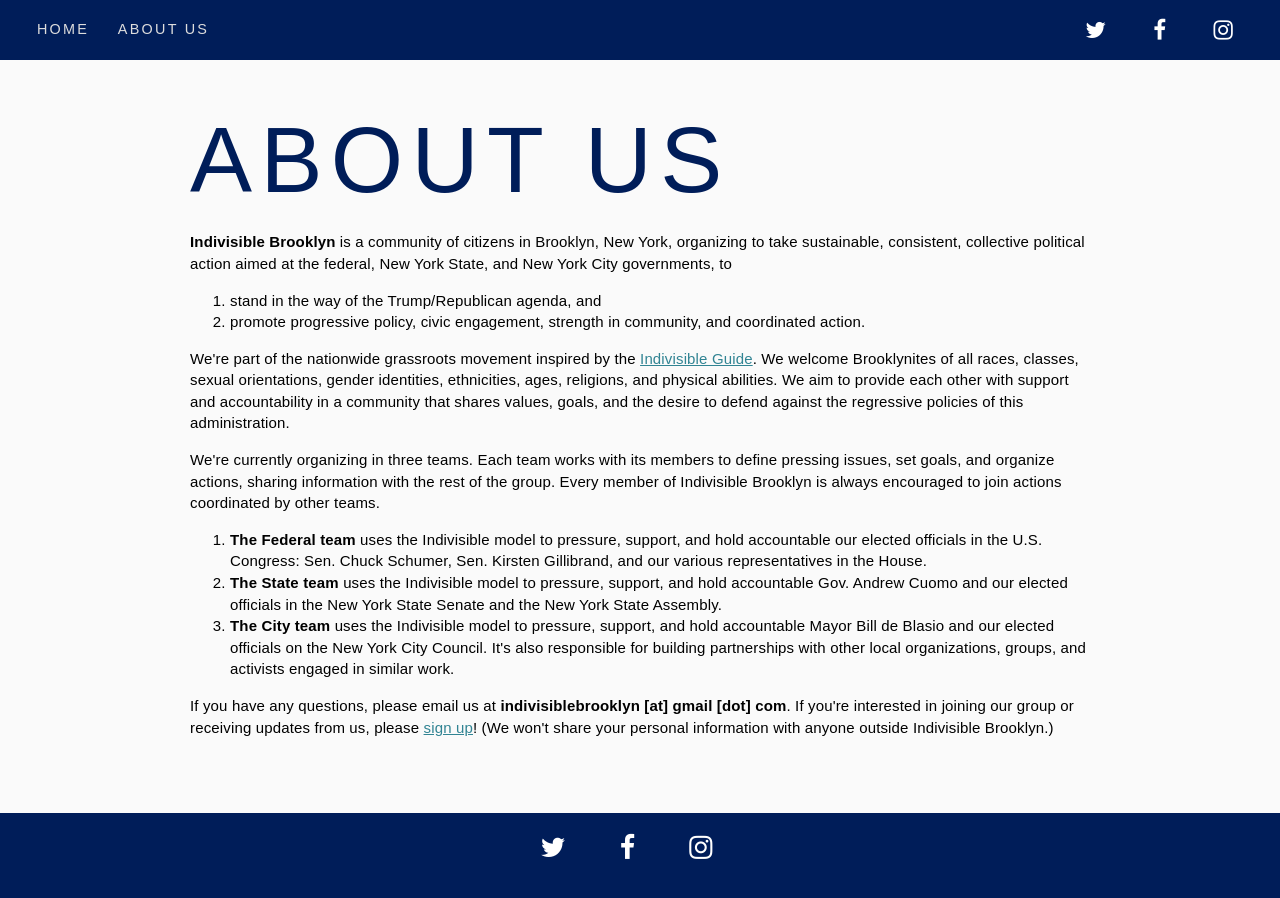
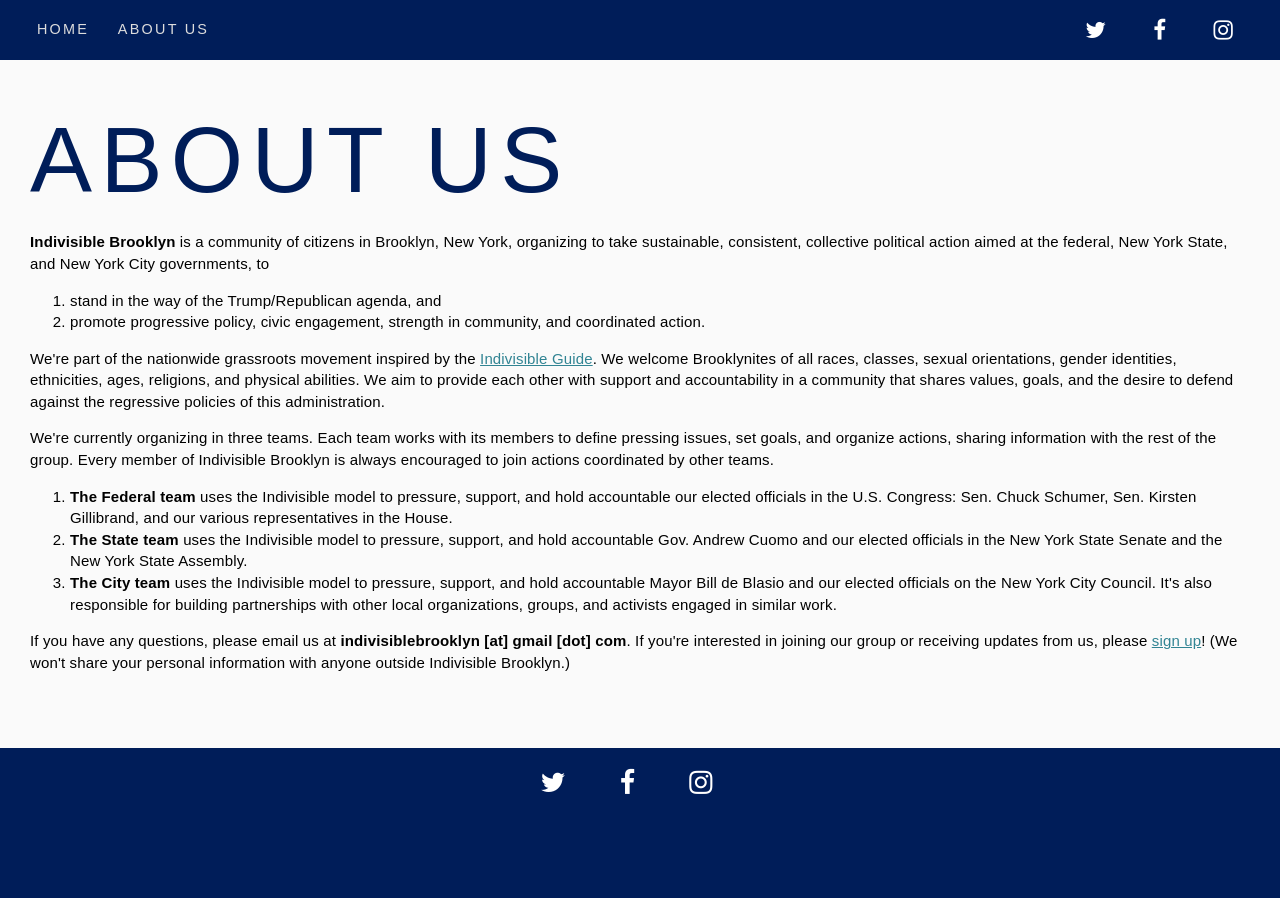
Before and after one commit to josephspens/indivisible-brooklyn, a Jekyll site: the page built from about.html, in a window 1280 px wide. Built offline with Jekyll 4.4.1, drawn with Linux system fonts in a browser that asks for light colours; nearby versions of some CDN libraries.

Commit message:
remove width restriction on content container

```diff
--- a/_includes/scripts.html
+++ b/_includes/scripts.html
@@ -1,6 +1,4 @@
 <script src="https://code.jquery.com/jquery-1.12.0.min.js"></script>
-<script src="js/plugins.js"></script>
-<script src="js/main.js"></script>
 
 <!-- Google Analytics: change UA-XXXXX-X to be your site's ID. -->
 <script>
--- a/_sass/_scaffolding.scss
+++ b/_sass/_scaffolding.scss
@@ -18,8 +18,7 @@
 }
 
 .container {
-  width: 60em;
-  margin: 0 auto;
+  margin: 0 2em;
 }
 
 %heading {
```
Also changed, not shown: 3 other files.
